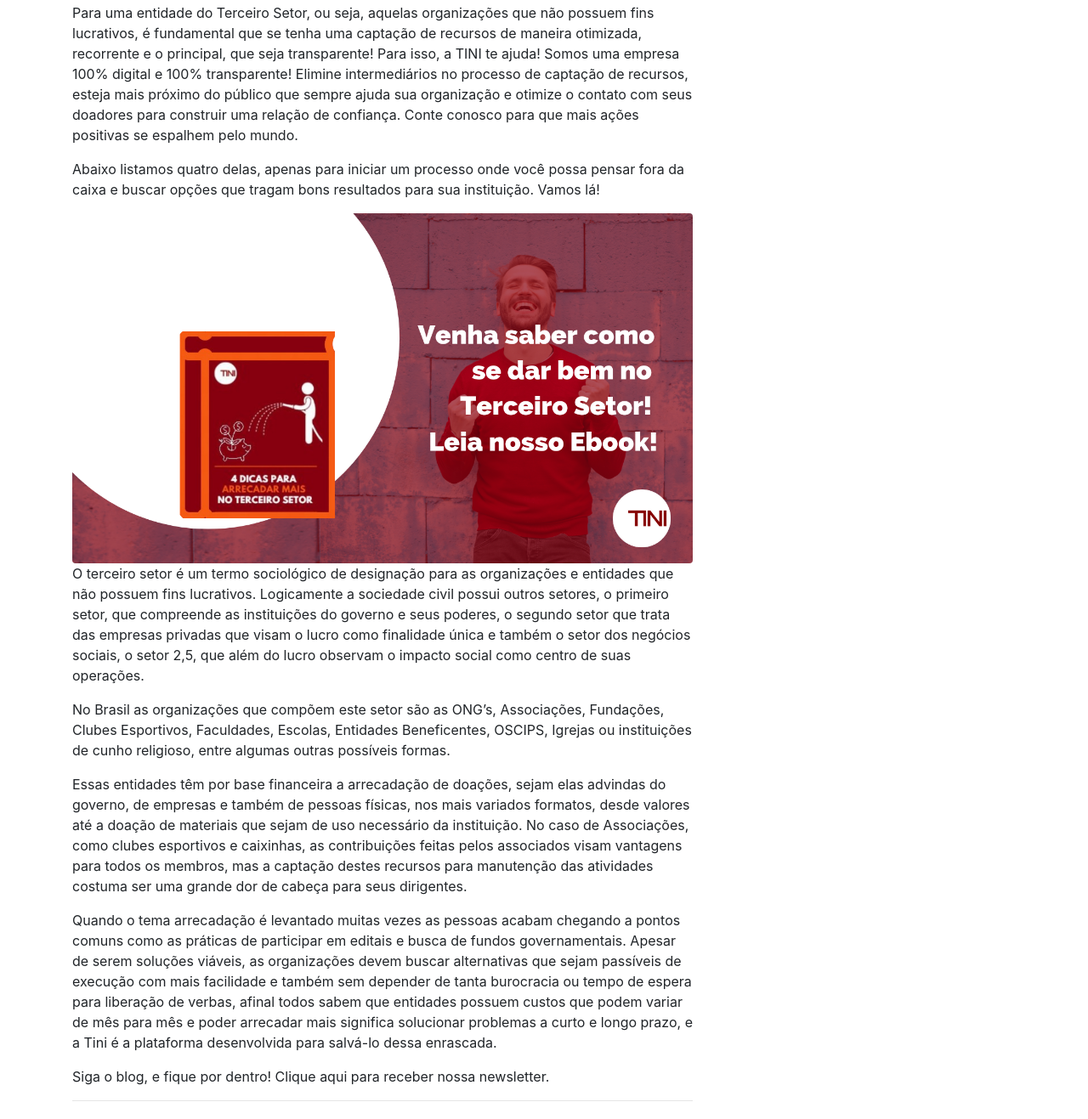
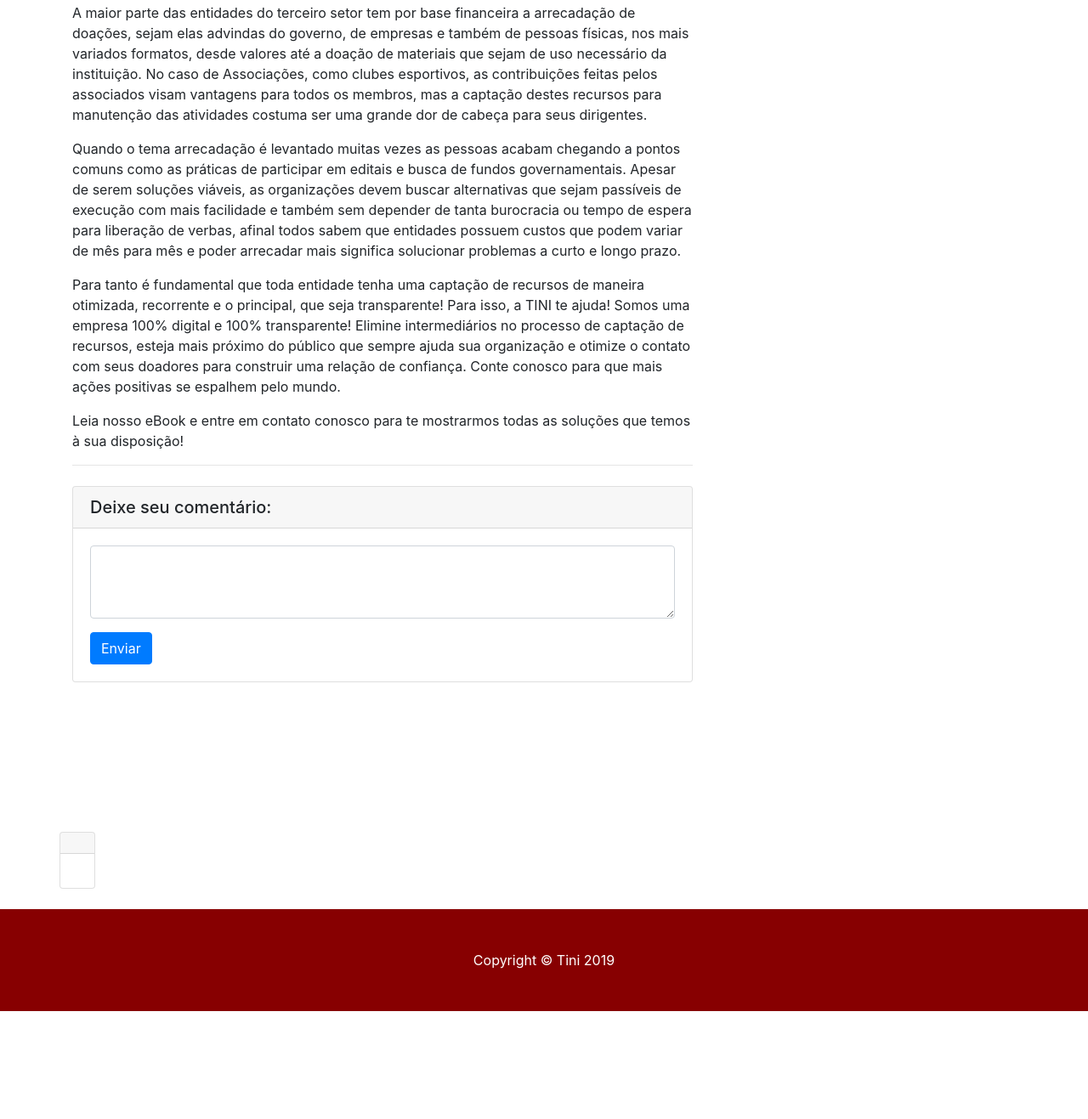
Before and after one commit to Mandenhu/NOVOGAMA, a website: page Terceiro Setor/Terceiro Setor.html in a window 1280 px wide. Shown: the part 792-2109 px from the top of the page at 85% size. After the commit the page ends 1982 px from the top, so only its background shows below. Drawn offline with Linux system fonts and the light colour scheme.

Commit message:
Add files via upload

```diff
--- a/Terceiro Setor/Terceiro Setor.html
+++ b/Terceiro Setor/Terceiro Setor.html
@@ -8,7 +8,7 @@
   <meta name="description" content="">
   <meta name="author" content="">
 
-  <title>Blog Post Tini - 4 Dicas para arrecadar mais recursos no Terceiro Setor  </title>
+  <title>Blog Post Tini - 4 dicas para arrecadar mais no terceiro setor  </title>
 
   <!-- Bootstrap core CSS -->
   <link href="vendor/bootstrap/css/bootstrap.min.css" rel="stylesheet">
@@ -57,7 +57,7 @@
       <div class="col-lg-8">
 
         <!-- Title -->
-        <h1 class="mt-4">4 Dicas para arrecadar mais recursos no Terceiro Setor </h1>
+        <h1 class="mt-4">4 dicas para arrecadar mais no terceiro setor </h1>
 
         <!-- Author -->
         <p class="lead">
@@ -80,17 +80,10 @@
         <!-- Post Content -->
         <p class="lead">Marketing/Diversos</p>
 
-          <p>Para uma entidade do Terceiro Setor, ou seja, aquelas organizações que não possuem fins lucrativos, é fundamental que se tenha uma captação de recursos de maneira otimizada, recorrente e o principal, que seja transparente! Para isso, a TINI te ajuda! Somos uma empresa 100% digital e 100% transparente! Elimine intermediários no processo de captação de recursos, esteja mais próximo do público que sempre ajuda sua organização e otimize o contato com seus doadores para construir uma relação de confiança. Conte conosco para que mais ações positivas se espalhem pelo mundo. </p>
-          <p>Abaixo listamos quatro delas, apenas para iniciar um processo onde você possa pensar fora da caixa e buscar opções que tragam bons resultados para sua instituição. Vamos lá!</p>
-          <img class="img-fluid rounded" src="img/4 dicas sobre terceiro setor.png" alt="">
-          <p>O terceiro setor é um termo sociológico de designação para as organizações e entidades que não possuem fins lucrativos. Logicamente a sociedade civil possui outros setores, o primeiro setor, que compreende as instituições do governo e seus poderes, o segundo setor que trata das empresas privadas que visam o lucro como finalidade única e também o setor dos negócios sociais, o setor 2,5, que além do lucro observam o impacto social como centro de suas operações.</p>
-          <p>No Brasil as organizações que compõem este setor são as ONG’s, Associações, Fundações, Clubes Esportivos, Faculdades, Escolas, Entidades Beneficentes, OSCIPS, Igrejas ou instituições de cunho religioso, entre algumas outras possíveis formas.</p>
-          <p>Essas entidades têm por base financeira a arrecadação de doações, sejam elas advindas do governo, de empresas e também de pessoas físicas, nos mais variados formatos, desde valores até a doação de materiais que sejam de uso necessário da instituição. No caso de Associações, como clubes esportivos e caixinhas, as contribuições feitas pelos associados visam vantagens para todos os membros, mas a captação destes recursos para manutenção das atividades costuma ser uma grande dor de cabeça para seus dirigentes. </p>
-          <p>Quando o tema arrecadação é levantado muitas vezes as pessoas acabam chegando a pontos comuns como as práticas de participar em editais e busca de fundos governamentais. Apesar de serem soluções viáveis, as organizações devem buscar alternativas que sejam passíveis de execução com mais facilidade e também sem depender de tanta burocracia ou tempo de espera para liberação de verbas, afinal todos sabem que entidades possuem custos que podem variar de mês para mês e poder arrecadar mais significa solucionar problemas a curto e longo prazo, e a Tini é a plataforma desenvolvida para salvá-lo dessa enrascada.</p>
-          <p> Siga o blog, e fique por dentro!
-            Clique aqui para receber nossa newsletter.
-            </p>
-
+          <p>A maior parte das entidades do terceiro setor tem por base financeira a arrecadação de doações, sejam elas advindas do governo, de empresas e também de pessoas físicas, nos mais variados formatos, desde valores até a doação de materiais que sejam de uso necessário da instituição. No caso de Associações, como clubes esportivos, as contribuições feitas pelos associados visam vantagens para todos os membros, mas a captação destes recursos para manutenção das atividades costuma ser uma grande dor de cabeça para seus dirigentes.</p>
+          <p>Quando o tema arrecadação é levantado muitas vezes as pessoas acabam chegando a pontos comuns como as práticas de participar em editais e busca de fundos governamentais. Apesar de serem soluções viáveis, as organizações devem buscar alternativas que sejam passíveis de execução com mais facilidade e também sem depender de tanta burocracia ou tempo de espera para liberação de verbas, afinal todos sabem que entidades possuem custos que podem variar de mês para mês e poder arrecadar mais significa solucionar problemas a curto e longo prazo.</p>
+          <P>Para tanto é fundamental que toda entidade tenha uma captação de recursos de maneira otimizada, recorrente e o principal, que seja transparente! Para isso, a TINI te ajuda! Somos uma empresa 100% digital e 100% transparente! Elimine intermediários no processo de captação de recursos, esteja mais próximo do público que sempre ajuda sua organização e otimize o contato com seus doadores para construir uma relação de confiança. Conte conosco para que mais ações positivas se espalhem pelo mundo.</P>
+          <p>Leia nosso eBook e entre em contato conosco para te mostrarmos todas as soluções que temos à sua disposição!</p>
 
         <hr>
 
```
